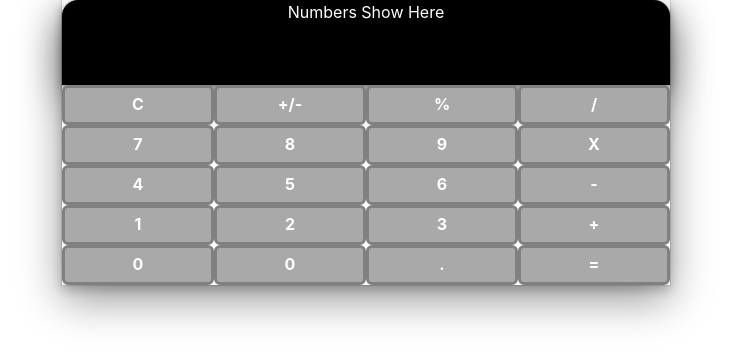
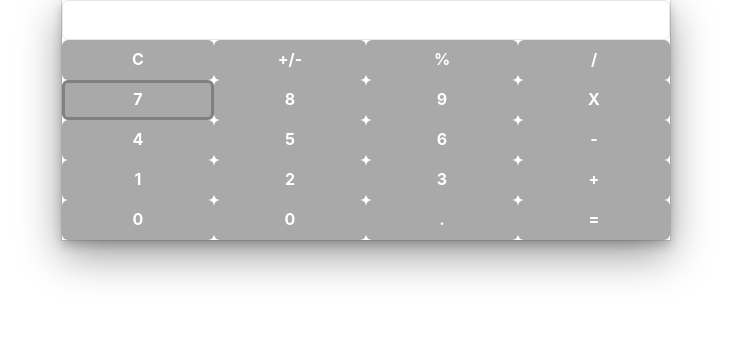
Before and after one commit to mxw74/marcus-site, a Next.js app: page /calculator in a window 1280 px wide. Shown: the top 362 px of the page, without its empty margins (274-1005 px from the left). Built offline with nearby package versions, Linux system fonts and the light colour scheme.

Commit message:
calculator with buttons, shea lesson 2

```diff
--- a/pages/calculator.js
+++ b/pages/calculator.js
@@ -1,37 +1,45 @@
-import { Box, Container, SimpleGrid, Text, Button } from "@chakra-ui/react";
+import { Box, Container, SimpleGrid, Text, Button, Input } from "@chakra-ui/react";
 import { _ } from 'lodash'
+import { useState } from "react";
 
 // const numClicked = ['C', '+/-', '%', '/', 7, 8, 9, 'X', 4, 5, 6, '-', 1, 2, 3, '+', 0, '.', '=']
 
 
 
-const NumButn = ({numClicked}) => {
+const NumButn = ({numClicked, onClick, border}) => {
 
-  return <Button {...{p: 2.5, fontWeight: 'bolder', color: 'white', bg: 'darkgray', border: 'solid gray', align: 'center', hover: 'white'}}>
+  return <Button {...{p: 2.5, fontWeight: 'bolder', color: 'white', bg: 'darkgray', border, align: 'center', hover: 'white', onClick, value: numClicked}}>
     {numClicked}
   </Button>
 
 }
 
+
+
 const NumberGrid = () => {
+  const [val, setVal] = useState("")
+  const onClick = (e) => {
+    console.log(e)
+    setVal(val + e.target.value)
+  }
+
   return  <Container {...{rounded: 'full', bg: '', maxW: '50%'}}>
     <Box {...{shadow: 'dark-lg'}}>
-      <Box {...{bg: 'black', h: '85px', shadow: 'dark-lg', roundedTop: '2xl', color: 'white'}}>
-        <Text {...{align: 'center', }}>Numbers Show Here</Text>
-      </Box>
+      {val}
+      <Input {...{type: 'text'}} />
       <SimpleGrid {...{columns: 4, rows: 5}}>
-        <NumButn {...{numClicked: 'C'}}/>
-        <NumButn {...{numClicked: '+/-'}}/>
-        <NumButn {...{numClicked: '%'}}/>
-        <NumButn {...{numClicked: '/'}}/>
-        <NumButn {...{numClicked: 7}}/>
-        <NumButn {...{numClicked: 8}}/>
-        <NumButn {...{numClicked: 9}}/>
-        <NumButn {...{numClicked: 'X'}}/>
-        <NumButn {...{numClicked: 4}}/>
-        <NumButn {...{numClicked: 5}}/>
-        <NumButn {...{numClicked: 6}}/>
-        <NumButn {...{numClicked: '-'}}/>
+        <NumButn {...{numClicked: 'C', onClick}}/>
+        <NumButn {...{numClicked: '+/-', onClick}}/>
+        <NumButn {...{numClicked: '%', onClick}}/>
+        <NumButn {...{numClicked: '/', onClick}}/>
+        <NumButn {...{ numClicked: 7, border: 'solid gray', onClick }} />
+        <NumButn {...{numClicked: 8, onClick}}/>
+        <NumButn {...{numClicked: 9, onClick}}/>
+        <NumButn {...{numClicked: 'X', onClick}}/>
+        <NumButn {...{numClicked: 4, onClick}}/>
+        <NumButn {...{numClicked: 5, onClick}}/>
+        <NumButn {...{numClicked: 6, onClick}}/>
+        <NumButn {...{numClicked: '-', onClick}}/>
         <NumButn {...{numClicked: 1}}/>
         <NumButn {...{numClicked: 2}}/>
         <NumButn {...{numClicked: 3}}/>
--- a/pages/index.js
+++ b/pages/index.js
@@ -2,6 +2,8 @@ import { Box, Button, color, Input, InputRightAddon, Text } from "@chakra-ui/rea
 import _ from "lodash"
 import Script from "next/script"
 import { useState } from "react"
+import Link from "next/link" // use this one
+
 
 const MyHeader = () => {
   return <Text {...{fontSize:'26px', align:'center', color:'white'}}>Conversion Calculator App</Text>
```
